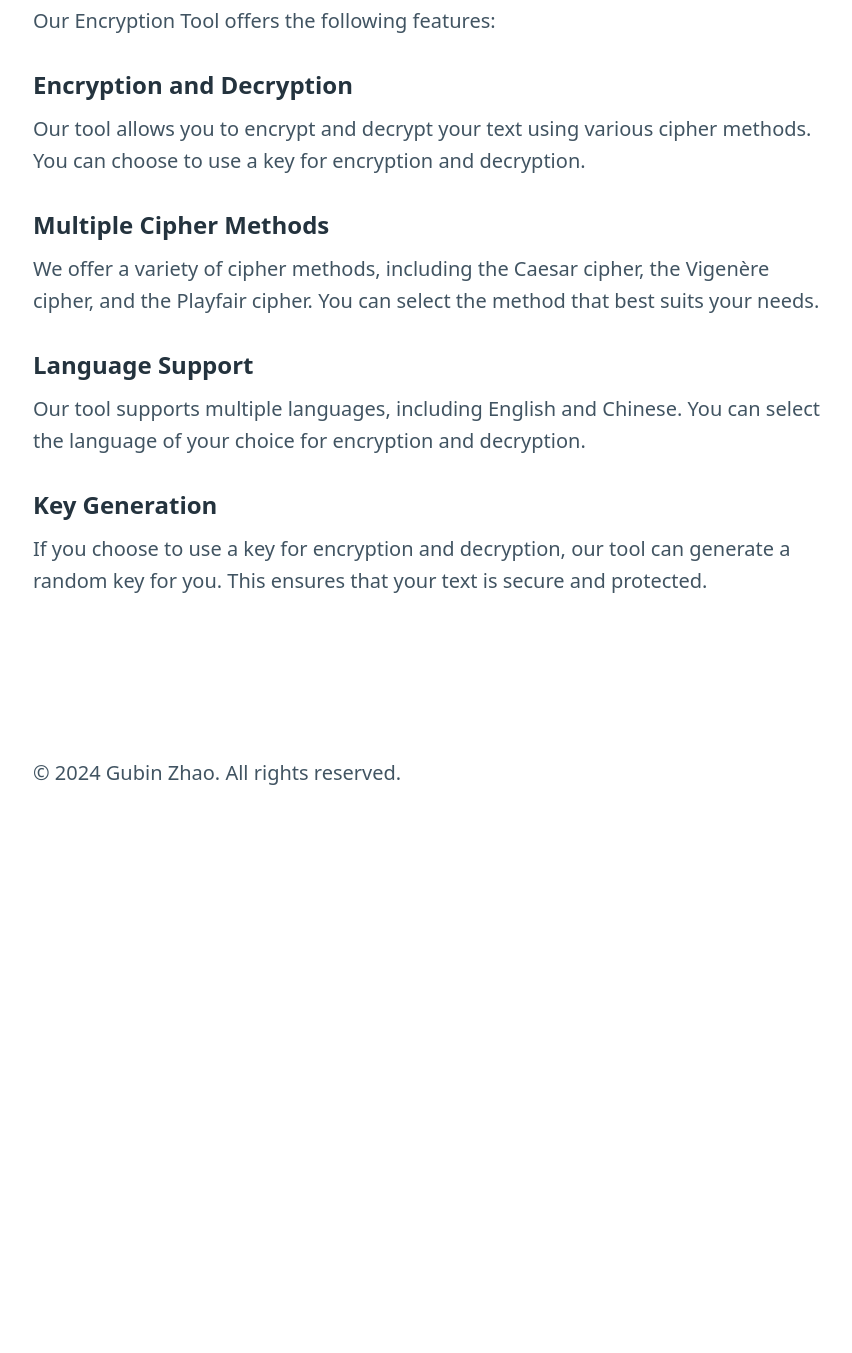
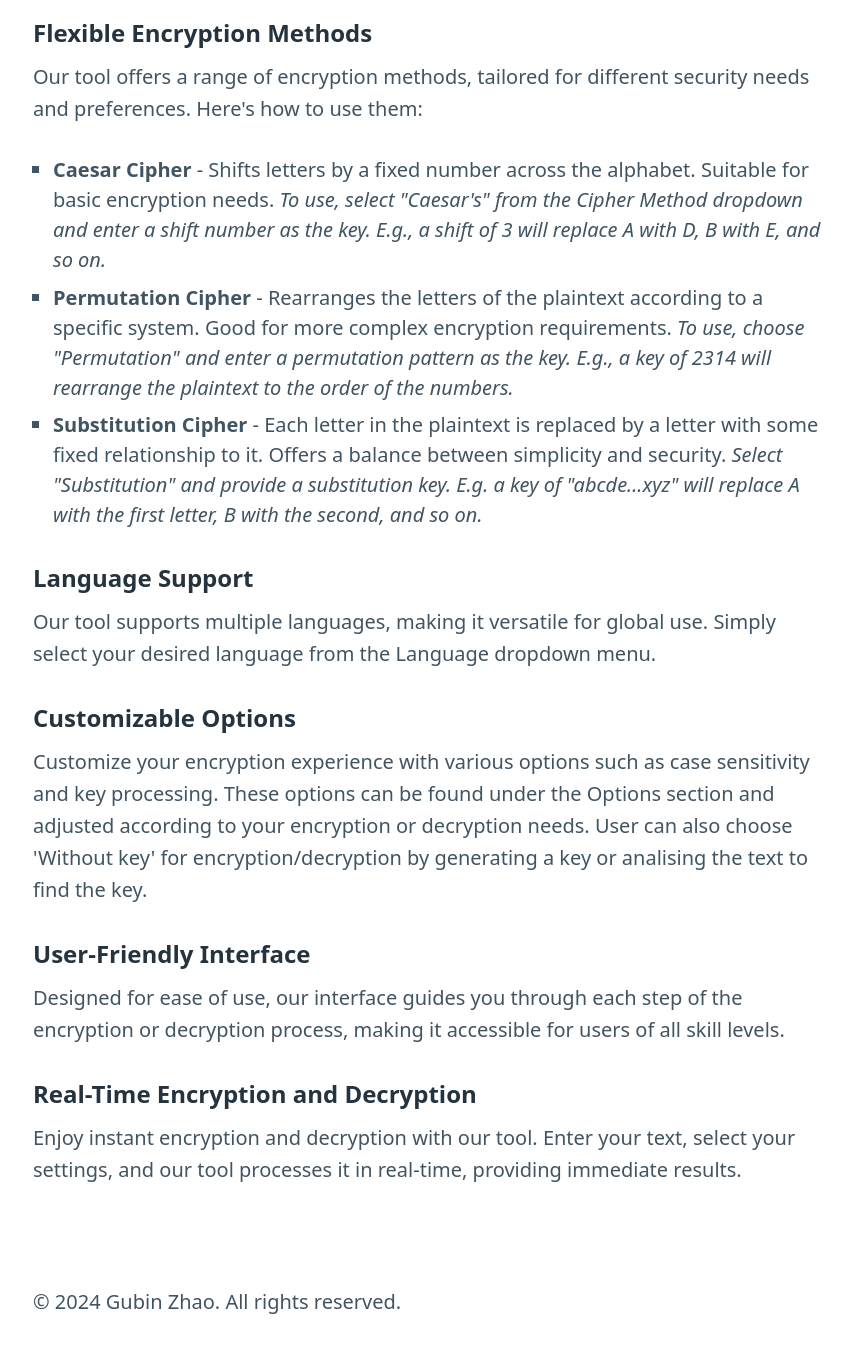
Before and after one commit to RealChiron1913/COMP390, a Flask app: page /features in a window 1280 px wide. Shown: the part 184-1537 px from the top of the page, without its empty margins (212-1064 px from the left). Before the commit the page ends 969 px from the top, so only its background shows below. Run offline with Flask 3, Linux system fonts and the light colour scheme; parts of the project's set-up code (start-up, migrations or seed data) failed here and were passed over.

Commit message:
v4.0 基本完成

```diff
--- a/main.py
+++ b/main.py
@@ -118,7 +118,6 @@ def decryptpage():
     if not cipherkey.check(method):
         return jsonify(status=False)
 
-    print(key)
 
     plaintext = decrypt(ciphertext, method, processedkey, casesensitive)
     return jsonify(plaintext=plaintext, key=key, status=True)
--- a/static/style.css
+++ b/static/style.css
@@ -105,7 +105,7 @@ footer {
 
 .option-area {
     display: grid;
-    grid-template-columns: repeat(auto-fit, minmax(15rem, 1fr));
+    grid-template-columns: repeat(auto-fit, minmax(10rem, 1fr));
     border: 1px solid rgb(55, 73, 86);
     border-radius: 8px;
     padding: 0.5rem;
--- a/templates/features.html
+++ b/templates/features.html
@@ -11,7 +11,7 @@
     <link rel="stylesheet" type="text/css" href="static/style.css">
 
     <!-- Title of the webpage -->
-    <title>Features</title>
+    <title>Features - Encryption Tool</title>
 </head>
 
 <body>
@@ -35,35 +35,43 @@
 
     <!-- Main content of the webpage -->
     <main class="container">
-        <p>Our Encryption Tool offers the following features:</p>
+        <section>
+            <h2>Flexible Encryption Methods</h2>
+            <p>Our tool offers a range of encryption methods, tailored for different security needs and preferences. Here's how to use them:</p>
 
-        <section>
-            <h2>Encryption and Decryption</h2>
-            <p>Our tool allows you to encrypt and decrypt your text using various cipher methods. You can choose to use
-                a
-                key for encryption and decryption.</p>
-
-            <h2>Multiple Cipher Methods</h2>
-            <p>We offer a variety of cipher methods, including the Caesar cipher, the Vigenère cipher, and the Playfair
-                cipher. You can select the method that best suits your needs.</p>
+            <ul>
+                <li>
+                    <strong>Caesar Cipher</strong> - Shifts letters by a fixed number across the alphabet. Suitable for basic encryption needs. <em>To use, select "Caesar's" from the Cipher Method dropdown and enter a shift number as the key. E.g., a shift of 3 will replace A with D, B with E, and so on.</em>
+                </li>
+                <li>
+                    <strong>Permutation Cipher</strong> - Rearranges the letters of the plaintext according to a specific system. Good for more complex encryption requirements. <em>To use, choose "Permutation" and enter a permutation pattern as the key. E.g., a key of 2314 will rearrange the plaintext to the order of the numbers.</em>
+                </li>
+                <li>
+                    <strong>Substitution Cipher</strong> - Each letter in the plaintext is replaced by a letter with some fixed relationship to it. Offers a balance between simplicity and security. <em>Select "Substitution" and provide a substitution key. E.g. a key of "abcde...xyz" will replace A with the first letter, B with the second, and so on.</em>
+                </li>
+            </ul>
 
             <h2>Language Support</h2>
-            <p>Our tool supports multiple languages, including English and Chinese. You can select the language of your
-                choice for encryption and decryption.</p>
+            <p>Our tool supports multiple languages, making it versatile for global use. Simply select your desired language from the Language dropdown menu.</p>
 
-            <h2>Key Generation</h2>
-            <p>If you choose to use a key for encryption and decryption, our tool can generate a random key for you.
-                This
-                ensures that your text is secure and protected.</p>
+            <h2>Customizable Options</h2>
+            <p>Customize your encryption experience with various options such as case sensitivity and key processing. These options can be found under the Options section and adjusted according to your encryption or decryption needs. User can also choose 'Without key' for encryption/decryption by generating a key or analising the text to find the key.</p>
+
+            <h2>User-Friendly Interface</h2>
+            <p>Designed for ease of use, our interface guides you through each step of the encryption or decryption process, making it accessible for users of all skill levels.</p>
+
+            <h2>Real-Time Encryption and Decryption</h2>
+            <p>Enjoy instant encryption and decryption with our tool. Enter your text, select your settings, and our tool processes it in real-time, providing immediate results.</p>
         </section>
 
-        <footer style="margin-top: 8rem">
+        <!-- Footer -->
+        <footer style="margin-top: 5rem">
             <p>&copy; 2024 Gubin Zhao. All rights reserved.</p>
         </footer>
     </main>
 
+    <!-- External JavaScript file -->
     <script src="static/webscript.js" type="text/javascript"></script>
 </body>
 
-
 </html>
--- a/templates/index.html
+++ b/templates/index.html
@@ -84,7 +84,7 @@
                         </div>
                         <div>
                             <input class="checkbox" type="checkbox" id="withoutkey" name="withoutkey">
-                            <label for="withoutkey">Decryption without Key</label>
+                            <label for="withoutkey">Without Key</label>
                             <!-- Option for decryption without a key -->
                         </div>
                     </div>
```
Also changed, not shown: cipher/substitution_cipher.py (+2 -7 lines).
